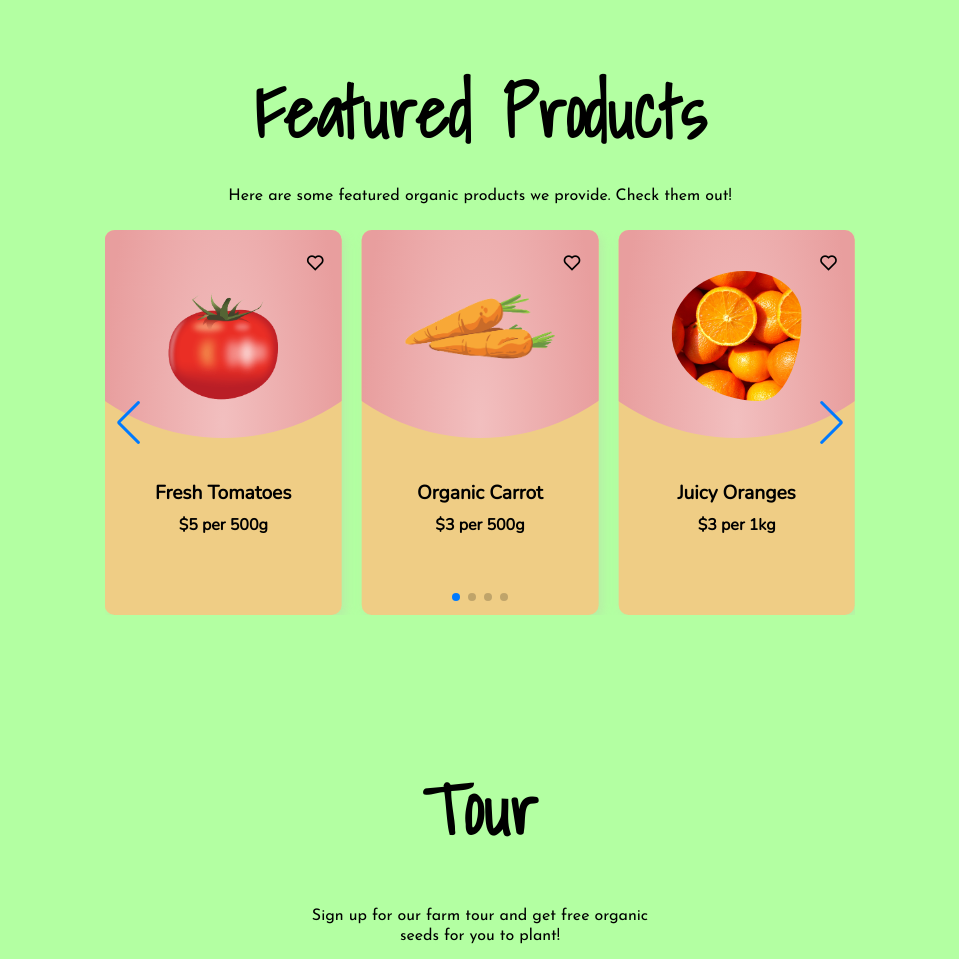
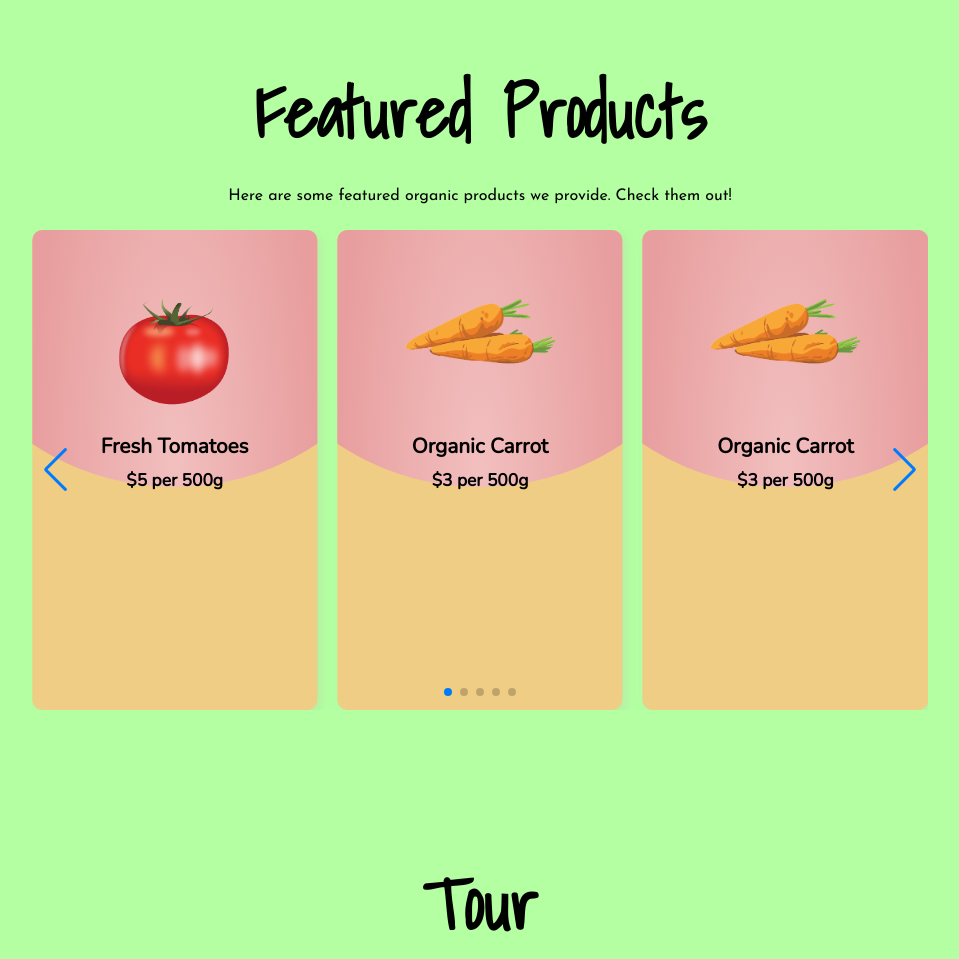
Before and after one commit to LOKESH15203/Agri-Website-main, a PHP site: page /main.html in a window 1280 px wide. Shown: the part 1600-2559 px from the top of the page, without its empty margins (160-1119 px from the left). Run offline with PHP 8.4, Linux system fonts and the light colour scheme; some libraries are stand-ins or nearby versions; some web fonts are replaced.

```diff
--- a/css.css
+++ b/css.css
@@ -312,7 +312,7 @@ h2 {
 .header .img {
   left: 33vw;
   height: 40vh;
-  top: 160px;
+  top: 15vh;
   position: relative;
 }
 .header .banner{
@@ -417,21 +417,23 @@ button:hover i {
 .featured p {
   padding: 10px;
 }
+/*######################################################################*/
 /* SWIPER */
 .swiper {
-  width: 750px;
-  height: 385px;
+  width: 70vw;
+  height: 60vh;
   margin: 10px;
   justify-content: center;
   align-items: center;
   display: flex;
 }
 .featured .swiper h2 {
-  font-size: 1.2em;
+  font-size: 1.3em;
   color: #000;
   font-family: 'Nunito', sans-serif;
+  bottom: 6vh;
   transform: translateY(150px);
-  z-index: 90;
+  z-index: 100;
 }
 .swiper-slide {
   position: relative;
--- a/main.html
+++ b/main.html
@@ -91,6 +91,10 @@
                 <img src="assets/organic.jpg" id="special" data-inViewport="slideLeft">
             </div>
         </div>
+
+    <!-- ############################################################# -->
+    <!-- ############################################################# -->
+    <!-- ############################################################# -->
         <!-------------------- Featured Products ------------------>
         <div class="featured" id="featured">
             <h2>Featured Products</h2>
@@ -99,22 +103,22 @@
             <div class="swiper" data-inViewport="slideTop">
                 <div class="swiper-wrapper">
                     <div class="swiper-slide">
-                        <i class="ri-heart-line"></i>
                         <h2>Organic Carrot<br><sub>$3 per 500g</sub></h2>
                         <img src="assets/carrots.png">
                     </div>
                     <div class="swiper-slide">
-                        <i class="ri-heart-line"></i>
+                        <h2>Organic Carrot<br><sub>$3 per 500g</sub></h2>
+                        <img src="assets/carrots.png">
+                    </div>
+                    <div class="swiper-slide">
                         <h2>Juicy Oranges<br><sub>$3 per 1kg</sub></h2>
                         <img src="assets/oranges.png">
                     </div>
                     <div class="swiper-slide">
-                        <i class="ri-heart-line"></i>
                         <h2>Summer Watermelon<br><sub>$4 per 1kg</sub></h2>
                         <img src="assets/watermelon.png">
                     </div>
                     <div class="swiper-slide">
-                        <i class="ri-heart-line"></i>
                         <h2>Fresh Tomatoes<br><sub>$5 per 500g</sub></h2>
                         <img src="assets/tomato.png">
                     </div>
```
